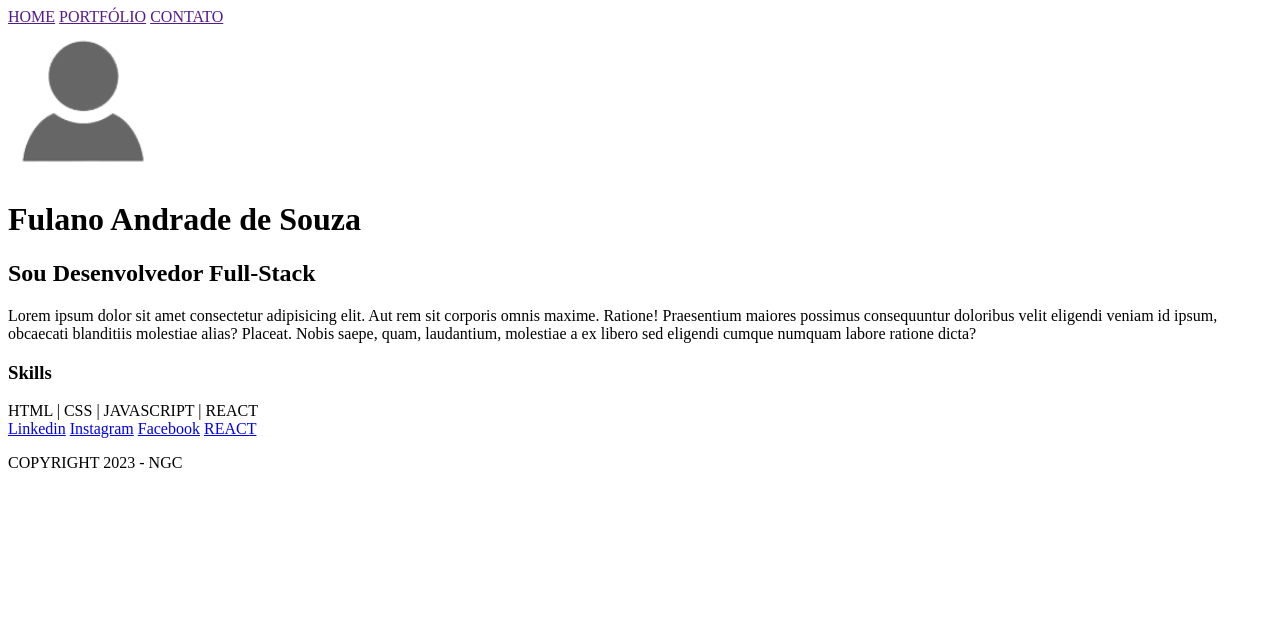
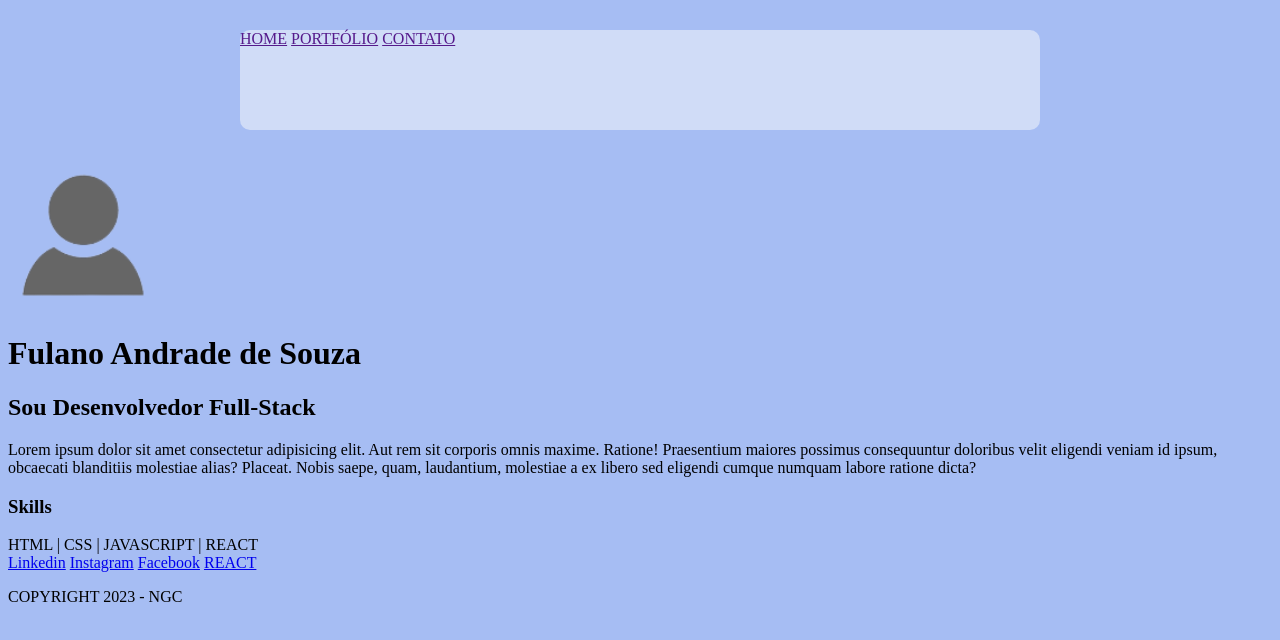
Before and after one commit to nicolasceccato/HTML-CSS-JS, a plain HTML site: page projeto1/index.html in a window 1280 px wide. Drawn offline with Linux system fonts and the light colour scheme.

Commit message:
Adicionando alguns elementos de CSS

```diff
--- a/projeto1/index.html
+++ b/projeto1/index.html
@@ -7,8 +7,8 @@
     <title>Projeto 01</title>
 </head>
 
-<body>
-    <header>
+<body style="background-color: #a6bdf3;" >
+    <header style="background-color: #fafafb7e; width: 800px; height: 100px; margin: 30px auto; border-radius: 10px; ">
         <nav>
             <a href="">HOME</a>
             <a href="">PORTFÓLIO</a>
```
